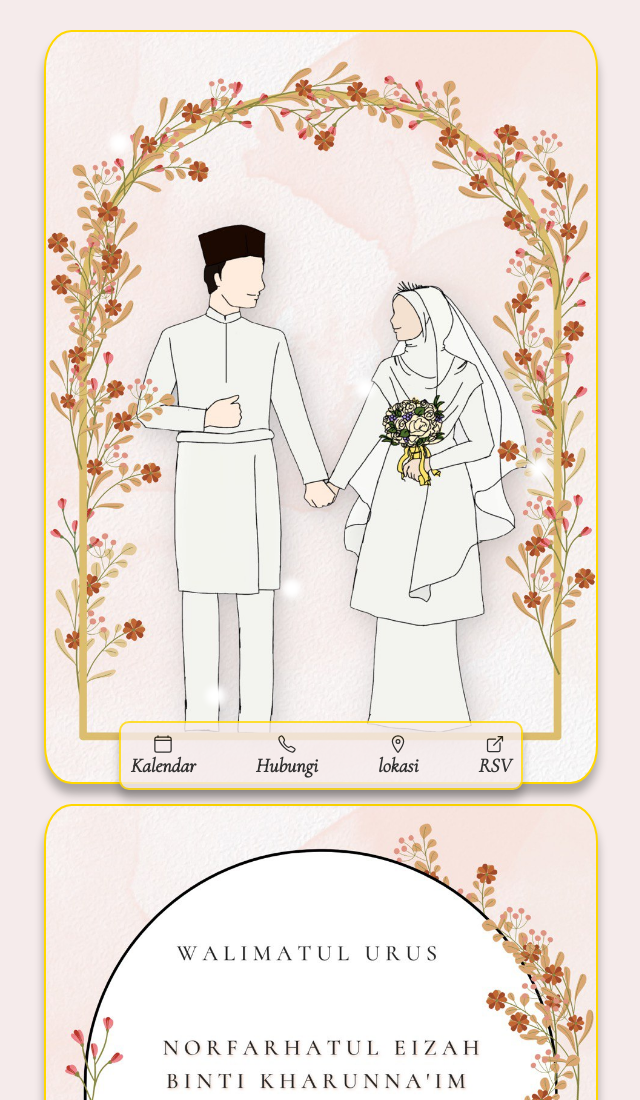
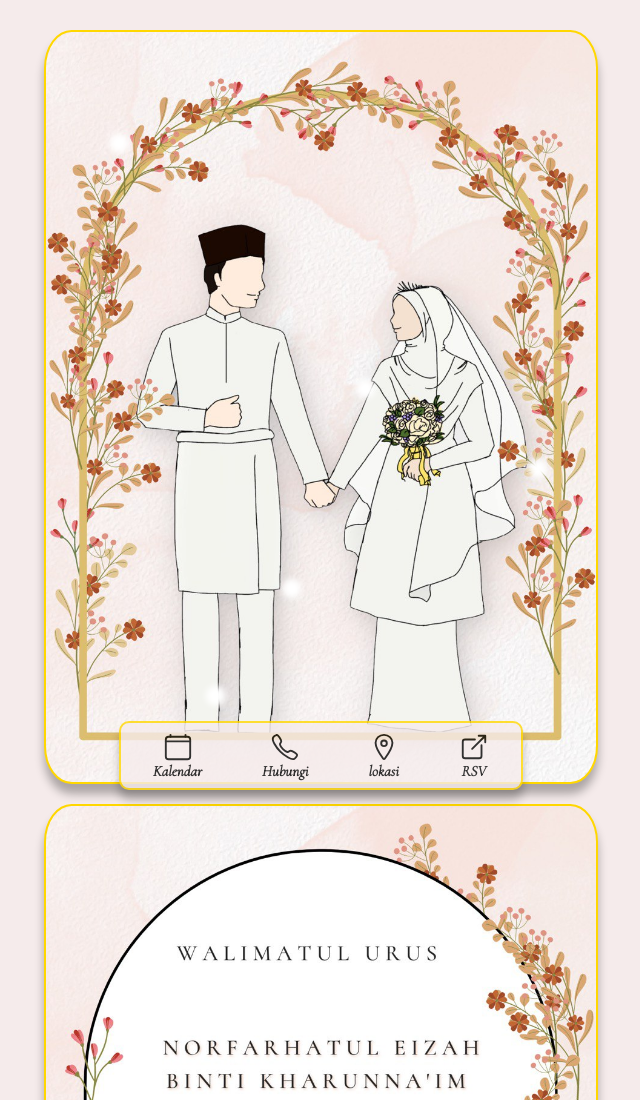
Before and after one commit to Kyrulaiman31/Walimatul-Urus-Eizah-Irsyad, a plain HTML site: page index.html in a window 1280 px wide. Shown: the top 1100 px of the page, without its empty margins (319-959 px from the left). Drawn offline with nearby package versions, Linux system fonts and the light colour scheme.

Commit message:
icon text

```diff
--- a/style.css
+++ b/style.css
@@ -159,16 +159,17 @@ div .sticky {
 
 
   }
-  .icon {
+    .icon {
     display: block;
     text-align: center; /* adjust as needed */
+    font-size: 30px;
   }
 
   .text {
     display: block;
     text-align: center; /* adjust as needed */
+    font-size: 15px;
   }
-
   /* Mobile responsive */
 @media only screen and (max-width: 1025px) {
     .navbar {
```
